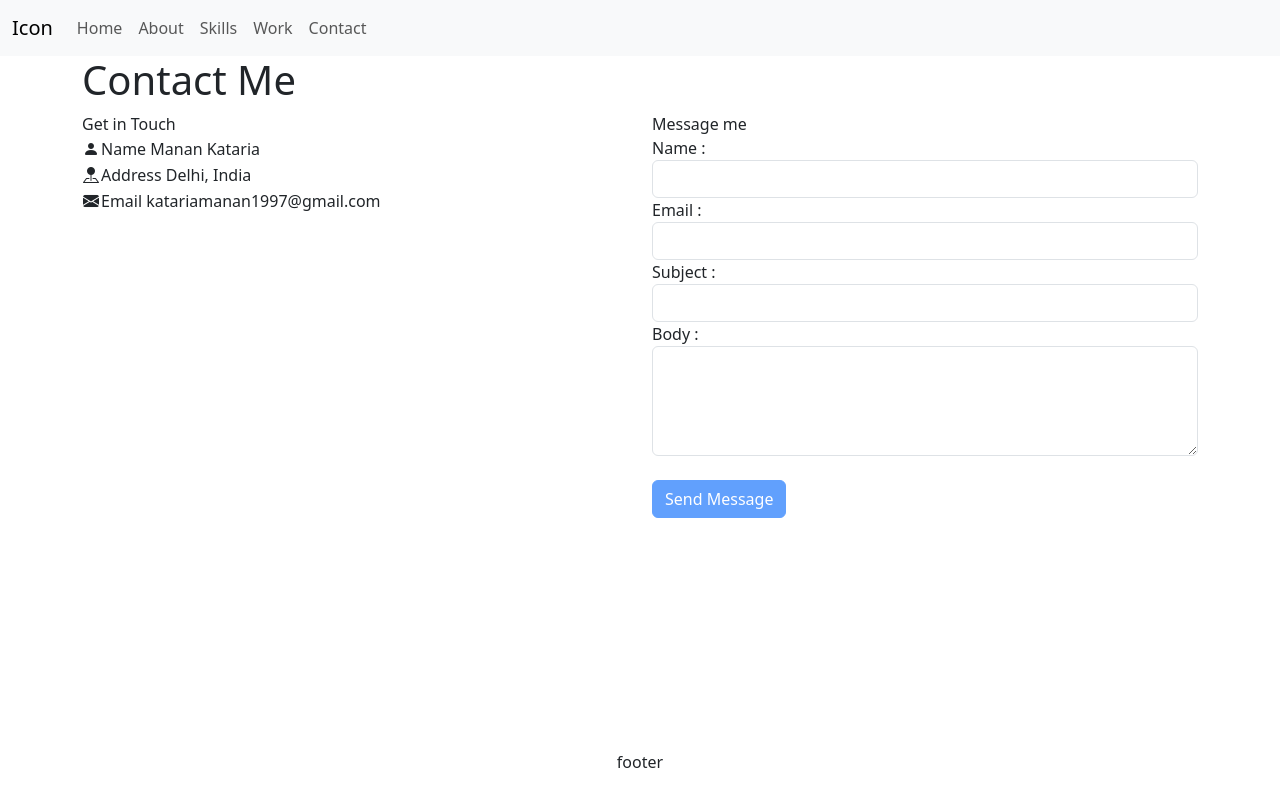
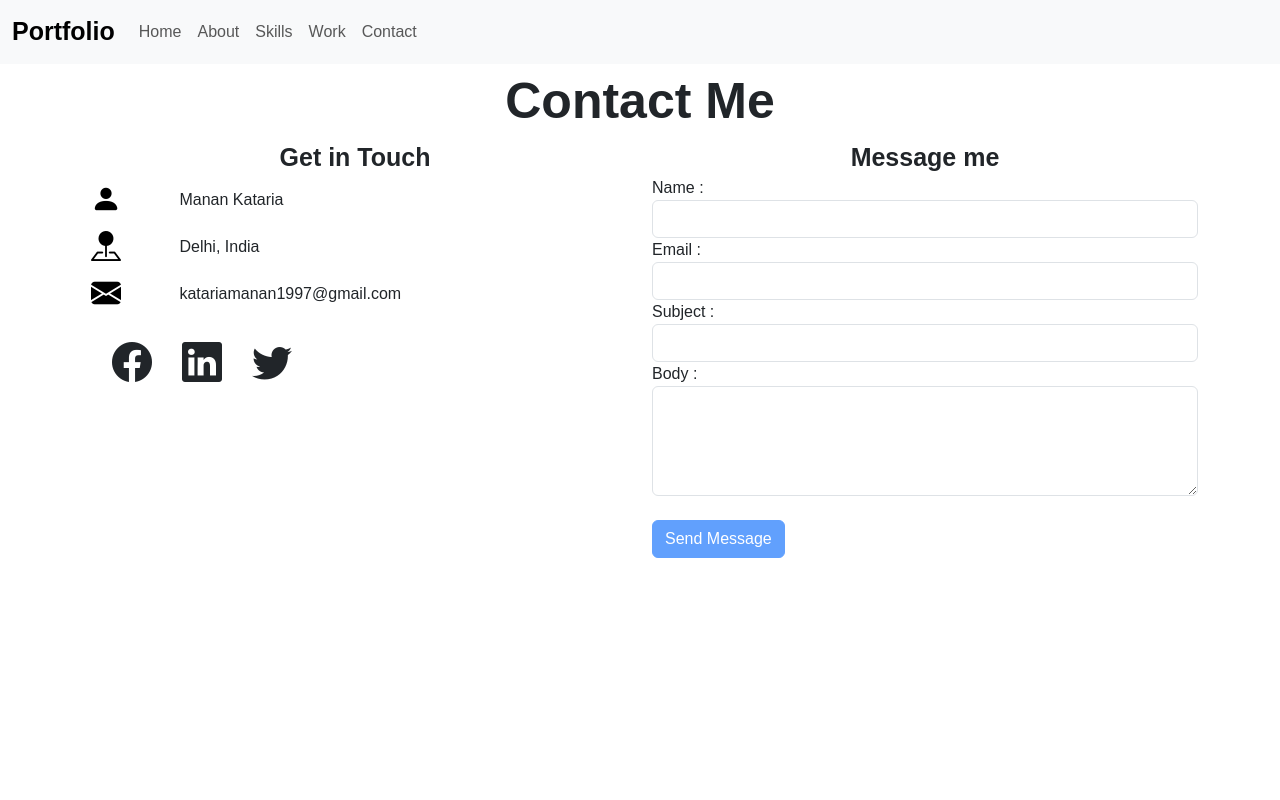
Before and after one commit to Manan-Kataria/My-Portfolio, an Angular app: page /contact in a window 1280 px wide. Built offline with nearby package versions, Linux system fonts and the light colour scheme.

Commit message:
contact page

```diff
--- a/src/app/about/about.component.html
+++ b/src/app/about/about.component.html
@@ -1,6 +1,6 @@
 <div class="container">
     <div class="row" style="text-align: center;">
-        <h1> About Me </h1>
+        <div class="heading"> About Me </div>
         <div class="col-md-4">
             <div class="aboutImg">
                 <img src="../../assets/images/about.JPG" class="my-pic">
@@ -8,8 +8,8 @@
         </div>
         <div class="col-md-8">
             <div class="aboutPara">
-                <p>I'm Manan and I'm a Frontend Developer.</p>
-                <p></p>
+                <div class="subHeading">I'm Manan and I'm a Frontend Developer.</div>
+                <div></div>
             </div>
         </div>
     </div>
--- a/src/app/app.component.html
+++ b/src/app/app.component.html
@@ -2,7 +2,7 @@
     <div class="row">
         <nav class="navbar navbar-expand-lg bg-body-tertiary">
             <div class="container-fluid">
-                <a class="navbar-brand" href="#"> Icon </a>
+                <a class="navbar-brand subHeading" routerLink="/"> Portfolio </a>
                 <button class="navbar-toggler" type="button" data-bs-toggle="collapse" data-bs-target="#navbarSupportedContent"
                     aria-controls="navbarSupportedContent" aria-expanded="false" aria-label="Toggle navigation">
                     <span class="navbar-toggler-icon"></span>
@@ -33,5 +33,3 @@
 
 
 <router-outlet></router-outlet>
-
-<footer class="footer"> footer </footer>
--- a/src/app/contact/contact.component.css
+++ b/src/app/contact/contact.component.css
@@ -1,3 +1,12 @@
 .errorMsg{
     color: red;
 }
+
+.icons{
+    margin-left: 30px;
+    font-size: 40px;
+}
+
+.icon{
+    font-size: 30px;
+}
--- a/src/app/contact/contact.component.html
+++ b/src/app/contact/contact.component.html
@@ -1,24 +1,28 @@
 <div class="container">
     <div class="row">
         <div class="col-md-12">
-            <h1>Contact Me</h1>
+            <div class="heading">Contact Me</div>
             <div class="row">
                 <div class="col-md-6">
-                    <div>Get in Touch</div>
-                    <table>
+                    <div class="subHeading">Get in Touch</div>
+                    <table class="table">
                         <tr *ngFor="let info of contactInfo">
                             <td>
-                                <i [ngClass]="info.icon"></i>
+                                <i class="icon" [ngClass]="info.icon"></i>
                             </td>
                             <td>
-                                {{info.property}}
                                 {{info.value}}
                             </td>
                         </tr>
                     </table>
+                    <div>
+                        <i (click)="iconClicked('facebook')" class="bi bi-facebook icons"></i>
+                        <i (click)="iconClicked('linkedin')" class="bi bi-linkedin icons"></i>
+                        <i (click)="iconClicked('twitter')" class="bi bi-twitter icons"></i>
+                    </div>
                 </div>
                 <div class="col-md-6">
-                    <div>Message me</div>
+                    <div class="subHeading">Message me</div>
                     <form [formGroup]="contactForm" (ngSubmit)="onSubmit()">
                         <label> Name : </label>
                         <input formControlName="name" class="form-control" type="text" />
--- a/src/app/contact/contact.component.ts
+++ b/src/app/contact/contact.component.ts
@@ -42,4 +42,7 @@ export class ContactComponent implements OnInit {
     console.log("Form submitted", this.contactForm);
   }
 
+  iconClicked(site: any){
+    console.log(`${site} clicked`);
+  }
 }
--- a/src/app/home/home.component.html
+++ b/src/app/home/home.component.html
@@ -3,17 +3,12 @@
         <div class="col-md-6">
             <div class="infoContainer">
                 <div class="infoContainer2">
-                    <div class="hello">Hi, I am</div>
+                    <div class="hello">Hi, my name is </div>
                     <div class="name">{{ user.name }}</div>
                     <div class="about">{{ user.about }}</div>
-                    <div>
-                        This is my official portfolio website <br/>
-                        which shows all the work I have done.
-                    </div>
                     <br/>
                     <div class="buttons">
-                        <button class="btn btn-primary">{{ user.btn1_text }}</button>&nbsp;
-                        <button class="btn btn-primary">{{ user.btn2_text }}</button>
+                        <button class="btn btn-danger">{{ user.btn1_text }}</button>
                     </div>
                 </div>
             </div>
--- a/src/app/home/home.component.ts
+++ b/src/app/home/home.component.ts
@@ -10,9 +10,8 @@ export class HomeComponent implements OnInit {
   constructor() { }
   user = {
     "name" : "Manan Kataria",
-    "about" : "Frontend Developer, Angular",
+    "about" : "and I'm a Frontend Developer",
     "btn1_text" : "Download CV",
-    "btn2_text" : "Contact Me"
   }
   ngOnInit(): void {
   }
--- a/src/styles.css
+++ b/src/styles.css
@@ -1,6 +1,18 @@
 /* You can add global styles to this file, and also import other style files */
 @import "~bootstrap-icons/font/bootstrap-icons.css";
 
-/* *{
-    border: 1px solid black;
-} */
+*{
+    font-family: Arial, Helvetica, sans-serif;
+}
+
+.heading{
+    font-size: 50px;
+    font-weight: bold;
+    text-align: center;
+}
+
+.subHeading{
+    font-size: 25px;
+    font-weight: bold;
+    text-align: center;
+}
```
